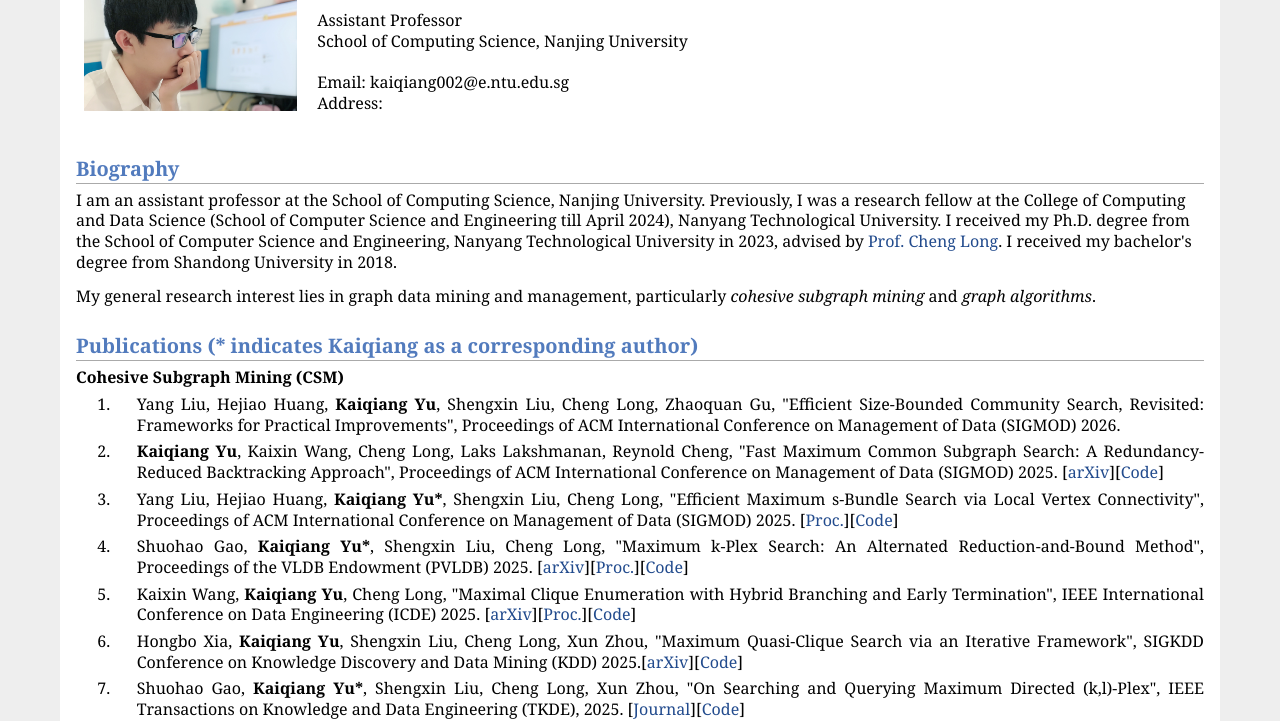
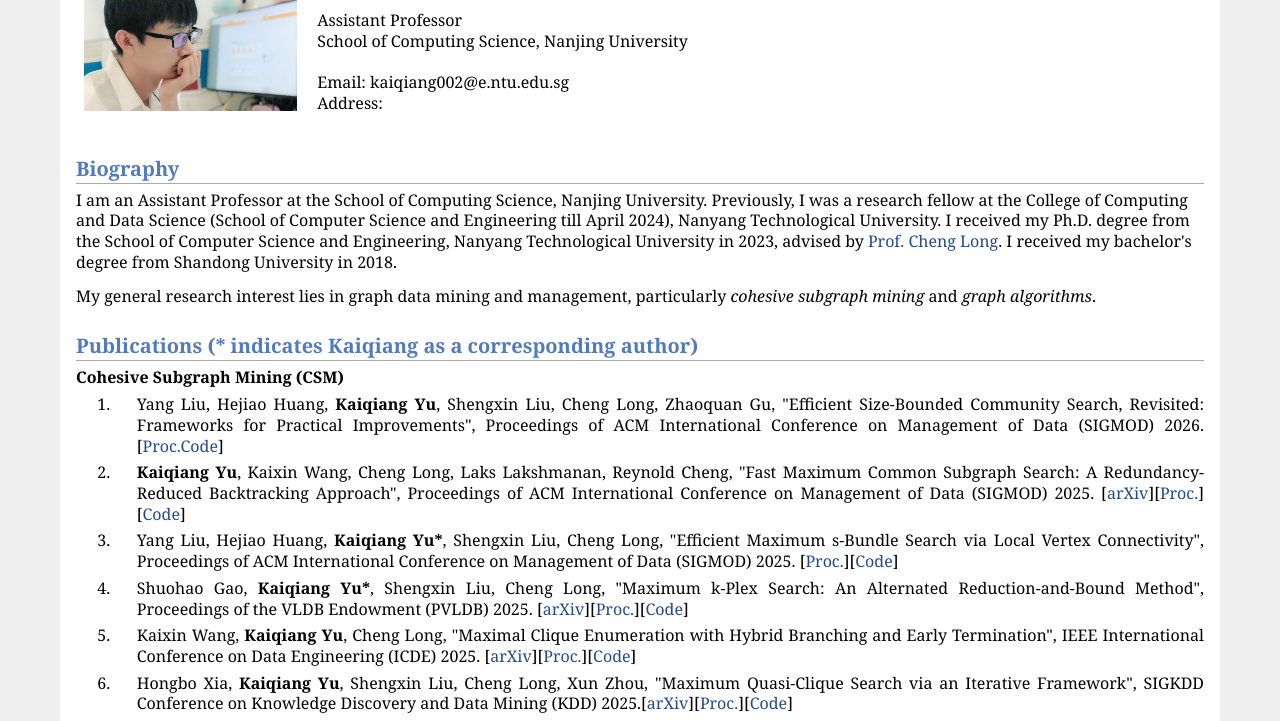
Before and after one commit to KaiqiangYu/KaiqiangYu.github.io, a plain HTML site: page index.html in a window 1280 px wide. Shown: the part 87-808 px from the top of the page. Drawn offline with Linux system fonts and the light colour scheme; files that its build step writes are made by us from their sources.

Commit message:
Update index.html

```diff
--- a/index.html
+++ b/index.html
@@ -35,14 +35,14 @@ Email: kaiqiang002@e.ntu.edu.sg<br />
 Address: </p>
 </td></tr></table>
 <h2>Biography</h2>
-<p>I am an assistant professor at the School of Computing Science, Nanjing University. Previously, I was a research fellow at the College of Computing and Data Science (School of Computer Science and Engineering till April 2024), Nanyang Technological University. I received my Ph.D. degree from the School of Computer Science and Engineering, Nanyang Technological University in 2023, advised by <a href="https://personal.ntu.edu.sg/c.long/">Prof. Cheng Long</a>. I received my bachelor's degree from Shandong University in 2018.<br /></p>
+<p>I am an Assistant Professor at the School of Computing Science, Nanjing University. Previously, I was a research fellow at the College of Computing and Data Science (School of Computer Science and Engineering till April 2024), Nanyang Technological University. I received my Ph.D. degree from the School of Computer Science and Engineering, Nanyang Technological University in 2023, advised by <a href="https://personal.ntu.edu.sg/c.long/">Prof. Cheng Long</a>. I received my bachelor's degree from Shandong University in 2018.<br /></p>
 <p>My general research interest lies in graph data mining and management, particularly <i>cohesive subgraph mining</i> and <i>graph algorithms</i>.</p>
 <h2>Publications (* indicates Kaiqiang as a corresponding author)</h2>
 <p><b>Cohesive Subgraph Mining (CSM)</b><br /></p>
 <ol>
-<li><p>Yang Liu, Hejiao Huang, <b>Kaiqiang Yu</b>, Shengxin Liu, Cheng Long, Zhaoquan Gu, "Efficient Size-Bounded Community Search, Revisited: Frameworks for Practical Improvements", Proceedings of ACM International Conference on Management of Data (SIGMOD) 2026. </p>
+<li><p>Yang Liu, Hejiao Huang, <b>Kaiqiang Yu</b>, Shengxin Liu, Cheng Long, Zhaoquan Gu, "Efficient Size-Bounded Community Search, Revisited: Frameworks for Practical Improvements", Proceedings of ACM International Conference on Management of Data (SIGMOD) 2026. [<a href="https://dl.acm.org/doi/abs/10.1145/3769789">Proc.</a><a href="https://github.com/liubufan1998/size-bounded-community-search">Code</a>] </p>
 </li>
-<li><p><b>Kaiqiang Yu</b>, Kaixin Wang, Cheng Long, Laks Lakshmanan, Reynold Cheng, "Fast Maximum Common Subgraph Search: A Redundancy-Reduced Backtracking Approach", Proceedings of ACM International Conference on Management of Data (SIGMOD) 2025. [<a href="https://arxiv.org/abs/2502.11557" target="_blank">arXiv</a>][<a href="https://github.com/KaiqiangYu/SIGMOD25-MCSS">Code</a>]</p>
+<li><p><b>Kaiqiang Yu</b>, Kaixin Wang, Cheng Long, Laks Lakshmanan, Reynold Cheng, "Fast Maximum Common Subgraph Search: A Redundancy-Reduced Backtracking Approach", Proceedings of ACM International Conference on Management of Data (SIGMOD) 2025. [<a href="https://arxiv.org/abs/2502.11557" target="_blank">arXiv</a>][<a href="https://dl.acm.org/doi/10.1145/3725404">Proc.</a>][<a href="https://github.com/KaiqiangYu/SIGMOD25-MCSS">Code</a>]</p>
 </li>
 <li><p>Yang Liu, Hejiao Huang, <b>Kaiqiang Yu*</b>, Shengxin Liu, Cheng Long, "Efficient Maximum s-Bundle Search via Local Vertex Connectivity", Proceedings of ACM International Conference on Management of Data (SIGMOD) 2025. [<a href="https://doi.org/10.1145/3709687">Proc.</a>][<a href=" https://github.com/liubufan1998/Maximum-sbundle-computation/blob/master/">Code</a>]</p>
 </li>
@@ -50,7 +50,7 @@ Address: </p>
 </li>
 <li><p>Kaixin Wang, <b>Kaiqiang Yu</b>, Cheng Long, "Maximal Clique Enumeration with Hybrid Branching and Early Termination", IEEE International Conference on Data Engineering (ICDE) 2025. [<a href="https://arxiv.org/pdf/2412.08218">arXiv</a>][<a>Proc.</a>][<a href="https://github.com/wangkaixin219/HBBMC">Code</a>]</p>
 </li>
-<li><p>Hongbo Xia, <b>Kaiqiang Yu</b>, Shengxin Liu, Cheng Long, Xun Zhou, "Maximum Quasi-Clique Search via an Iterative Framework", SIGKDD Conference on Knowledge Discovery and Data Mining (KDD) 2025.[<a href="https://arxiv.org/abs/2505.15118" target="_blank">arXiv</a>][<a href="https://github.com/SmartProbiotics/IterQC" target="_blank">Code</a>]</p>
+<li><p>Hongbo Xia, <b>Kaiqiang Yu</b>, Shengxin Liu, Cheng Long, Xun Zhou, "Maximum Quasi-Clique Search via an Iterative Framework", SIGKDD Conference on Knowledge Discovery and Data Mining (KDD) 2025.[<a href="https://arxiv.org/abs/2505.15118" target="_blank">arXiv</a>][<a href="https://dl.acm.org/doi/10.1145/3711896.3737041">Proc.</a>][<a href="https://github.com/SmartProbiotics/IterQC" target="_blank">Code</a>]</p>
 </li>
 <li><p>Shuohao Gao, <b>Kaiqiang Yu*</b>, Shengxin Liu, Cheng Long, Xun Zhou, "On Searching and Querying Maximum Directed (k,l)-Plex", IEEE Transactions on Knowledge and Data Engineering (TKDE), 2025. [<a href="https://doi.org/10.1109/TKDE.2025.3569755" target="_blank">Journal</a>][<a href="https://github.com/ShuohaoGao/MDPS" target="_blank">Code</a>]</p>
 </li>
@@ -102,8 +102,9 @@ Address: </p>
 <h2>Research Service</h2>
 <p><b>Conference Program Committee Members</b><br/></p>
 <ul>
-<li><p>ACM SIGMOD Availability and Reproducibility Committee: 2023, 2024</p></li>
+<li><p>ACM SIGMOD Availability and Reproducibility Committee: 2023, 2024, 2025</p></li>
 <li><p>IEEE International Conference on Data Engineering (ICDE): 2026</p></li>
+<li><p>Pacific-Asia Conference on Knowledge Discovery and Data Mining (PAKDD): 2026</p></li>
 </ul>
 <p><b>External Reviewer</b> <br /></p>
 <ul>
```
